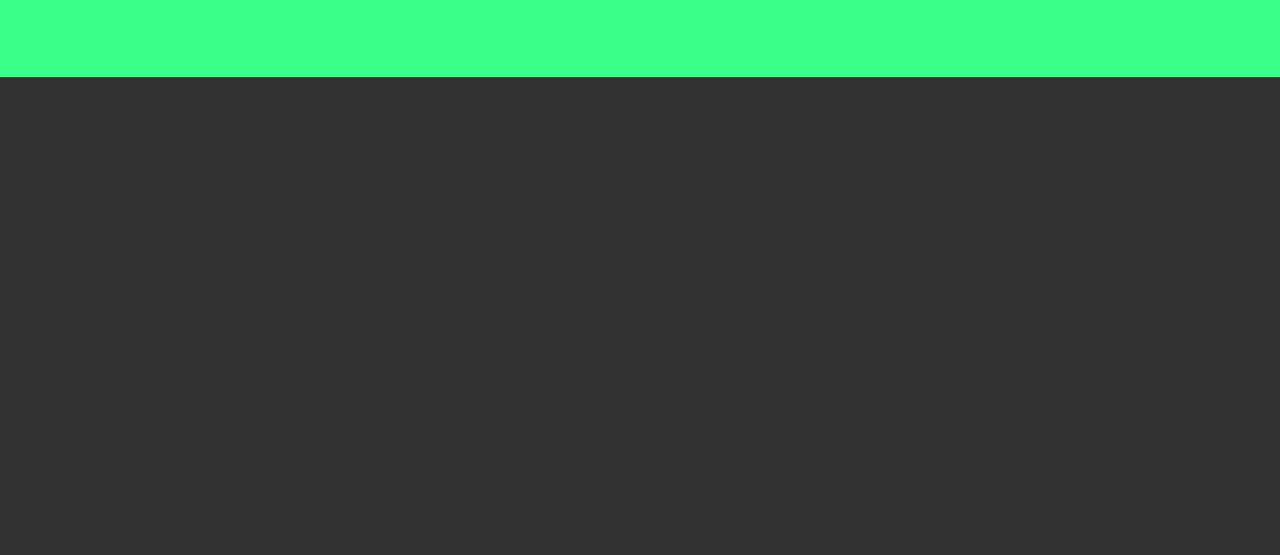
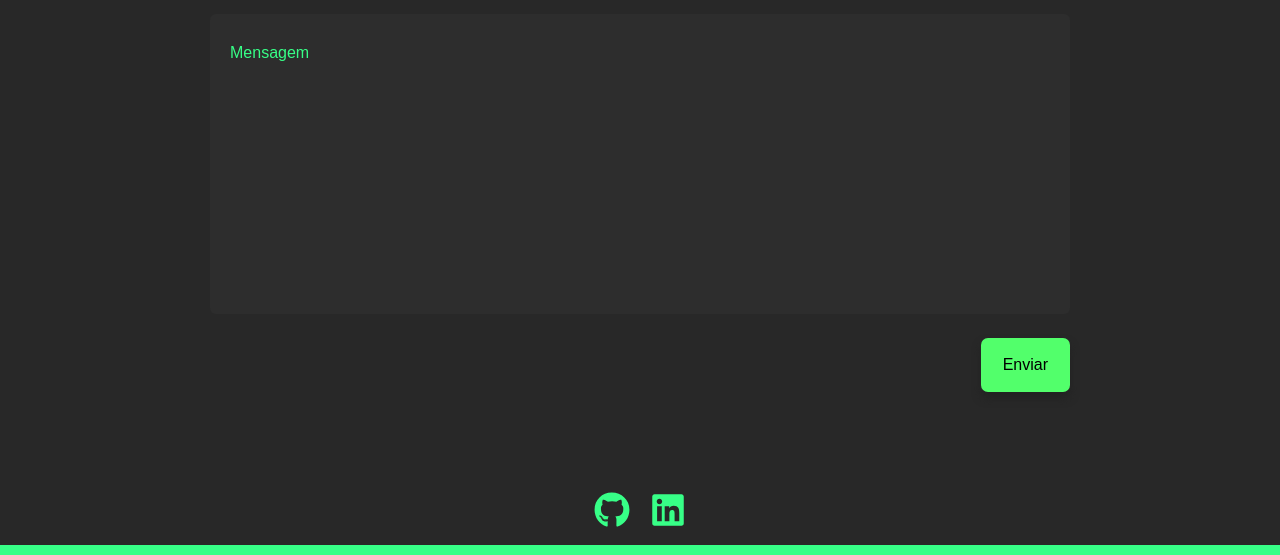
Before and after one commit to lucas-marcal/Portfolio, a Gatsby site: page / in a window 1280 px wide. Shown: the part 2973-3528 px from the top of the page. Before the commit the page ends 3050 px from the top, so only its background shows below. Built offline with nearby package versions, Linux system fonts and the light colour scheme; Gatsby itself is replaced by a stand-in of ours.

Commit message:
Add contact form. README.md update.

```diff
--- a/package.json
+++ b/package.json
@@ -15,6 +15,7 @@
     "clean": "gatsby clean"
   },
   "dependencies": {
+    "@formspree/react": "^2.2.4",
     "babel-plugin-styled-components": "^2.0.6",
     "components": "^0.1.0",
     "gatsby": "^4.9.0",
--- a/src/components/Contact.js
+++ b/src/components/Contact.js
@@ -1,4 +1,5 @@
 import React from "react";
+import ContactForm from "./ContactForm";
 import { StyledContact } from "./styles/Contact.styled";
 import { Container } from "./styles/Container.styled";
 
@@ -7,23 +8,12 @@ const Contact = () => {
         <StyledContact>
             <Container className="contactWrapper" id="contactContainer">
                 <h1 className="contactTitle">/ Contato</h1>
-                <p>
+                <p className="contactTxt">
                     Vamos conversar? Você pode usar o formulário abaixo ou
                     enviar um email diretamente para contato@lucasm.io.
                 </p>
-                {/* <form>
-                    <div className="form-row">
-                        <label htmlFor="name">Nome:</label>
-                        <input type="text" name="nome" id="nome"></input>
-                        <label htmlFor="email">Email:</label>
-                        <input type="text" name="email" id="email"></input>
-                    </div>
-                    <div className="form-row">
-                        <label htmlFor="mensagem">Mensagem:</label>
-                        <textarea name="mensagem" id="mensagem"></textarea>
-                    </div>
-                    <button type="submit">Enviar</button>
-                </form> */}
+
+                <ContactForm />
             </Container>
         </StyledContact>
     );
--- /dev/null
+++ b/src/components/ContactForm.js
@@ -0,0 +1,55 @@
+import React from "react";
+import { useForm, ValidationError } from "@formspree/react";
+import { StyledForm } from "./styles/Form.styled";
+function ContactForm() {
+    const [state, handleSubmit] = useForm("mwkybjep");
+    if (state.succeeded) {
+        return <p className="successTxt">Mensagem eviada com sucesso!</p>;
+    }
+    return (
+        <StyledForm>
+            <form onSubmit={handleSubmit}>
+                <div className="formRow">
+                    <div className="styledInput">
+                        <input id="name" type="name" name="name" required />
+                        <label htmlFor="name">Nome</label>
+                        <ValidationError
+                            prefix="Name"
+                            field="name"
+                            errors={state.errors}
+                        />
+                    </div>
+                    <div className="styledInput">
+                        <input id="email" type="email" name="email" required />
+                        <label htmlFor="email">Email</label>
+                        <ValidationError
+                            prefix="Email"
+                            field="email"
+                            errors={state.errors}
+                        />
+                    </div>
+                </div>
+                <div className="formRow">
+                    <div className="styledInput">
+                        <textarea id="message" name="message" required />
+                        <label htmlFor="message">Mensagem</label>
+                        <ValidationError
+                            prefix="Message"
+                            field="message"
+                            errors={state.errors}
+                        />
+                    </div>
+                </div>
+                <button
+                    type="submit"
+                    disabled={state.submitting}
+                    className="primary-btn"
+                >
+                    Enviar
+                </button>
+            </form>
+        </StyledForm>
+    );
+}
+
+export default ContactForm;
--- a/src/components/Navbar.js
+++ b/src/components/Navbar.js
@@ -26,7 +26,7 @@ const NavLink = ({
     };
 
     return (
-        <li>
+        <li key={navLinkId}>
             <button
                 id={navLinkId}
                 className={
@@ -79,7 +79,7 @@ export const Navbar = () => {
                 </nav>
                 <nav className="secondaryNav">
                     <ul>
-                        <li>
+                        <li key="GitHub">
                             <a
                                 href="https://github.com/lucas-marcal"
                                 target="_blank"
@@ -88,7 +88,7 @@ export const Navbar = () => {
                                 GitHub
                             </a>
                         </li>
-                        <li>
+                        <li key="LinkedIn">
                             <a
                                 href="https://www.linkedin.com/in/marcal-lucas/"
                                 target="_blank"
@@ -127,7 +127,7 @@ export const Navbar = () => {
                                 ))}
                             </ul>
                             <ul className="secondaryExtendedNavbar">
-                                <li>
+                                <li key="GitHub">
                                     <a
                                         href="https://github.com/lucas-marcal"
                                         target="_blank"
@@ -136,7 +136,7 @@ export const Navbar = () => {
                                         GitHub
                                     </a>
                                 </li>
-                                <li>
+                                <li key="LinkedIn">
                                     <a
                                         href="https://www.linkedin.com/in/marcal-lucas/"
                                         target="_blank"
--- a/src/components/styles/Card.styled.js
+++ b/src/components/styles/Card.styled.js
@@ -5,7 +5,7 @@ export const StyledCard = styled.div`
     padding-top: 30px;
     border-radius: 6pt;
     position: relative;
-    height: 400px;
+    height: 450px;
     margin-bottom: 40px;
 
     .cardContentWrapper {
@@ -45,6 +45,8 @@ export const StyledCard = styled.div`
         display: flex;
         flex-direction: column;
         justify-content: flex-end;
+        position: absolute;
+        bottom: 0;
     }
 
     .divIcons {
--- a/src/components/styles/Contact.styled.js
+++ b/src/components/styles/Contact.styled.js
@@ -5,13 +5,23 @@ export const StyledContact = styled.section`
 
     .contactWrapper {
         padding: 100px 60px;
+    }
 
-        p {
-            font-style: italic;
-            font-weight: 200;
-            font-size: 24px;
-            padding: 0 3vw;
-        }
+    .contactTxt {
+        font-style: italic;
+        font-weight: 200;
+        font-size: 24px;
+        padding: 0 3vw;
+        margin-bottom: 2vh;
+    }
+
+    .successTxt {
+        font-style: normal;
+        font-weight: 400;
+        font-size: 24px;
+        text-align: center;
+        margin-top: 5vh;
+        color: ${({ theme }) => theme.colors.secondary};
     }
 
     .contactTitle {
--- /dev/null
+++ b/src/components/styles/Form.styled.js
@@ -0,0 +1,66 @@
+import styled from "styled-components";
+
+export const StyledForm = styled.div`
+    text-align: right;
+
+    button {
+        margin-right: 10px;
+        margin-top: 10px;
+    }
+
+    input:focus ~ label,
+    textarea:focus ~ label,
+    input:valid ~ label,
+    textarea:valid ~ label {
+        font-size: 0.75em;
+        color: ${({ theme }) => theme.colors.primary};
+        top: -5px;
+        -webkit-transition: all 0.225s ease;
+        transition: all 0.225s ease;
+    }
+
+    textarea:focus,
+    input:focus {
+        outline: 1px solid ${({ theme }) => theme.colors.primary};
+    }
+
+    .styledInput {
+        position: relative;
+        width: 100%;
+        margin: 10px;
+        label {
+            color: ${({ theme }) => theme.colors.primary};
+            padding: 1.3rem 20px 1rem 20px;
+            position: absolute;
+            top: 10px;
+            left: 0;
+            -webkit-transition: all 0.25s ease;
+            transition: all 0.25s ease;
+            pointer-events: none;
+        }
+    }
+
+    .formRow {
+        display: flex;
+        flex-wrap: wrap;
+    }
+
+    input,
+    textarea {
+        padding: 40px 20px 20px 20px;
+        border: none;
+        width: 100%;
+        font-size: 1rem;
+        background-color: #2d2d2d;
+        color: white;
+        border-radius: 6px;
+        font-family: "Montserrat", sans-serif;
+        transition: outline 1s ease;
+    }
+
+    textarea {
+        width: 100%;
+        height: 300px;
+        resize: none;
+    }
+`;
```
Also changed, not shown: src/components/DynamicCard.js (added, +44 -0 lines), README.md, 1 other file.
